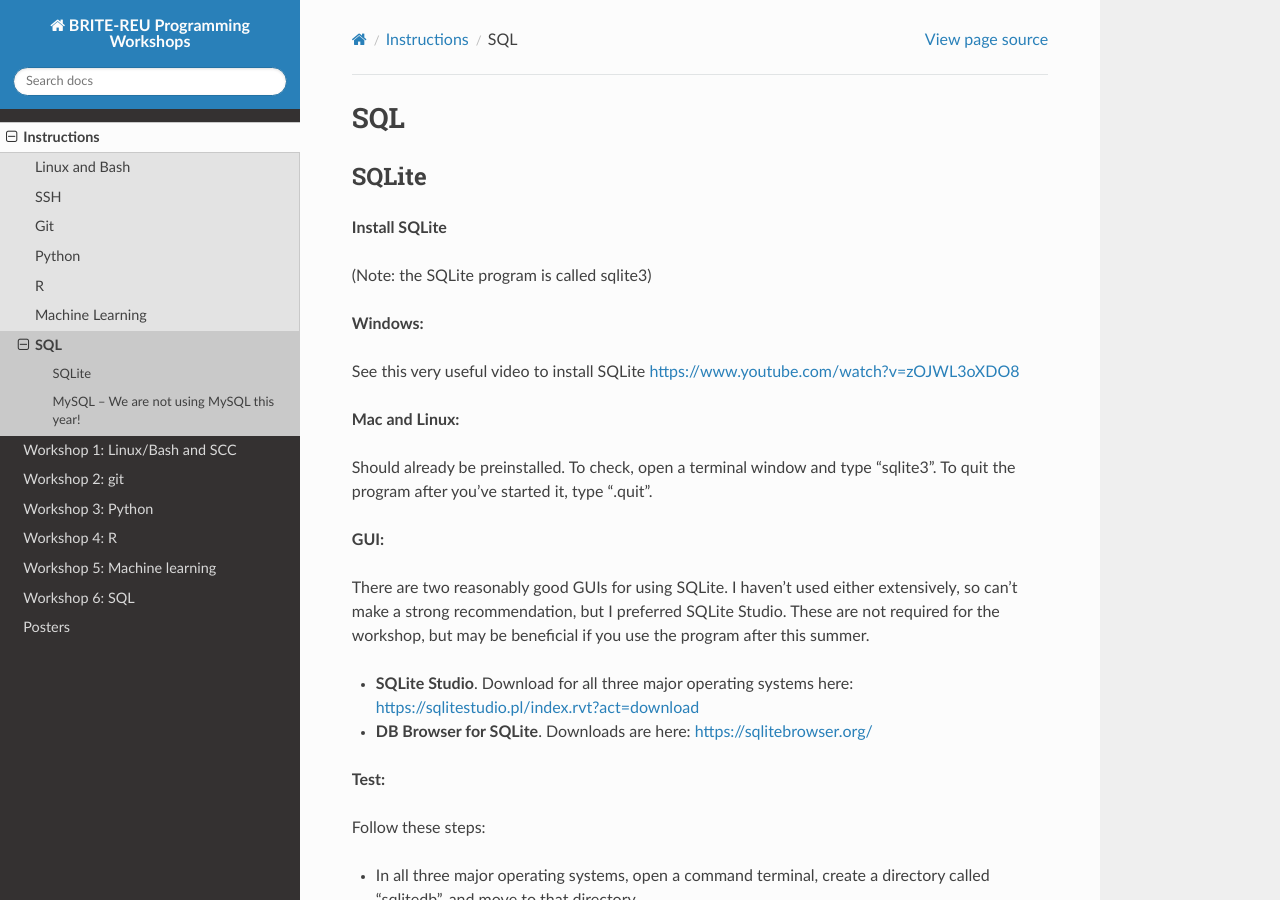
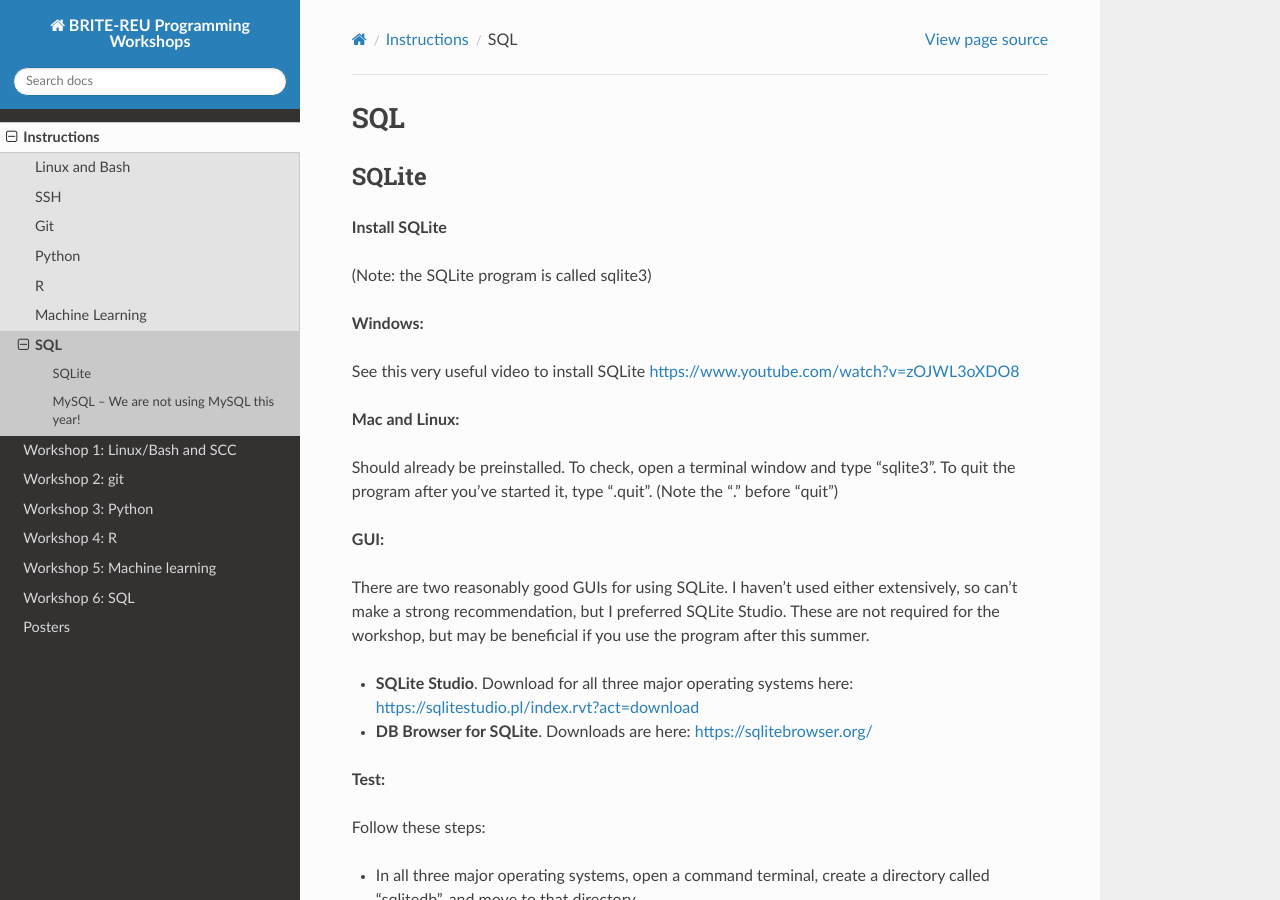
Before and after one commit to BRITE-REU/programming-workshops, a Sphinx documentation site: the page built from source/workshops/00_instructions/sql.rst, in a window 1280 px wide and 900 px high. Built offline with Sphinx 7.4.7 and the Read the Docs theme 2.0.0, drawn with Linux system fonts in a browser that asks for light colours.

Commit message:
Update sql.rst

```diff
--- a/source/workshops/00_instructions/sql.rst
+++ b/source/workshops/00_instructions/sql.rst
@@ -17,7 +17,7 @@ https://www.youtube.com/watch?v=zOJWL3oXDO8
 
 **Mac and Linux:**
 
-Should already be preinstalled.  To check, open a terminal window and type “sqlite3”.  To quit the program after you’ve started it, type “.quit”.
+Should already be preinstalled.  To check, open a terminal window and type “sqlite3”.  To quit the program after you’ve started it, type “.quit”. (Note the "." before "quit")
 
 **GUI:**
 
```
